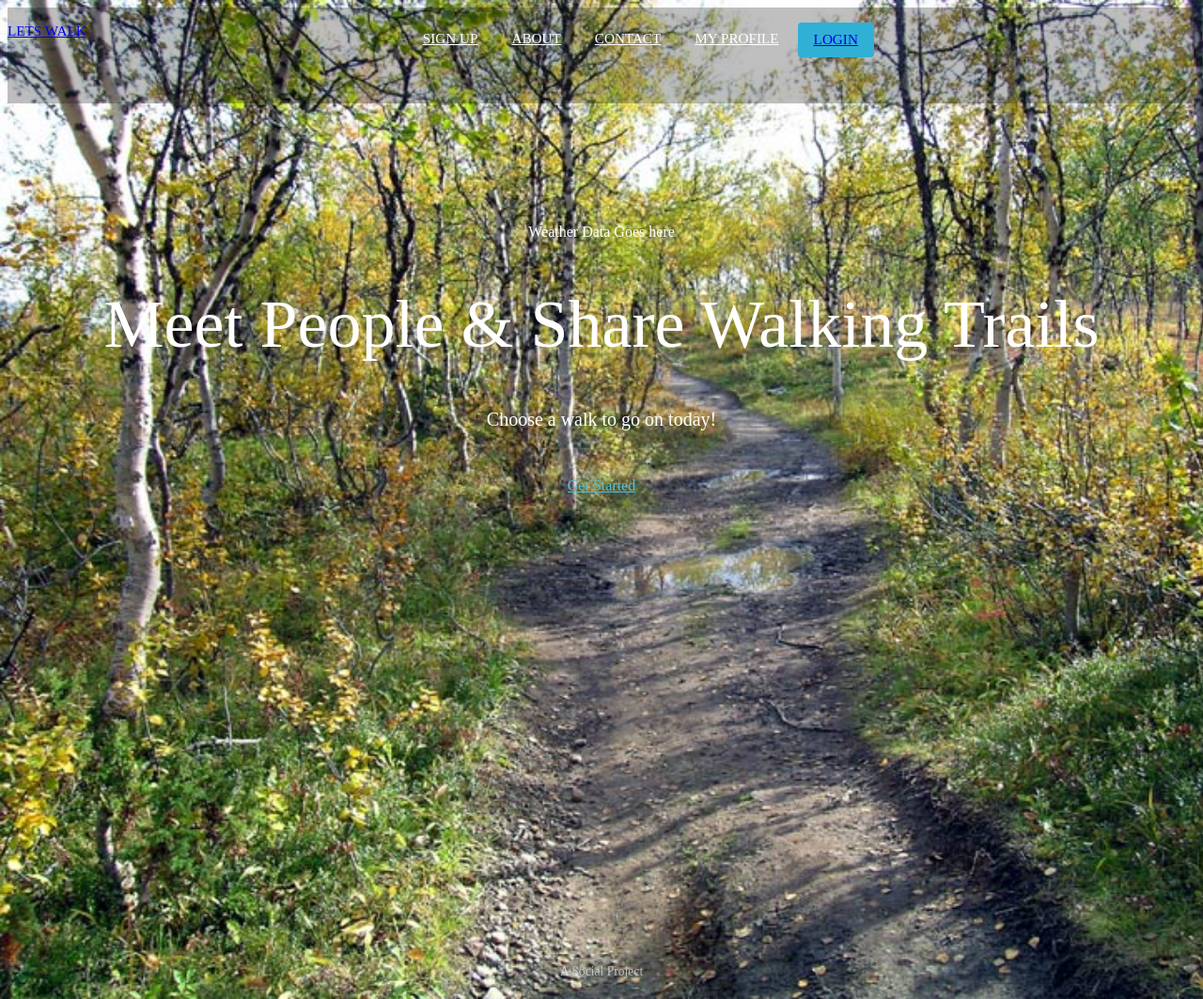
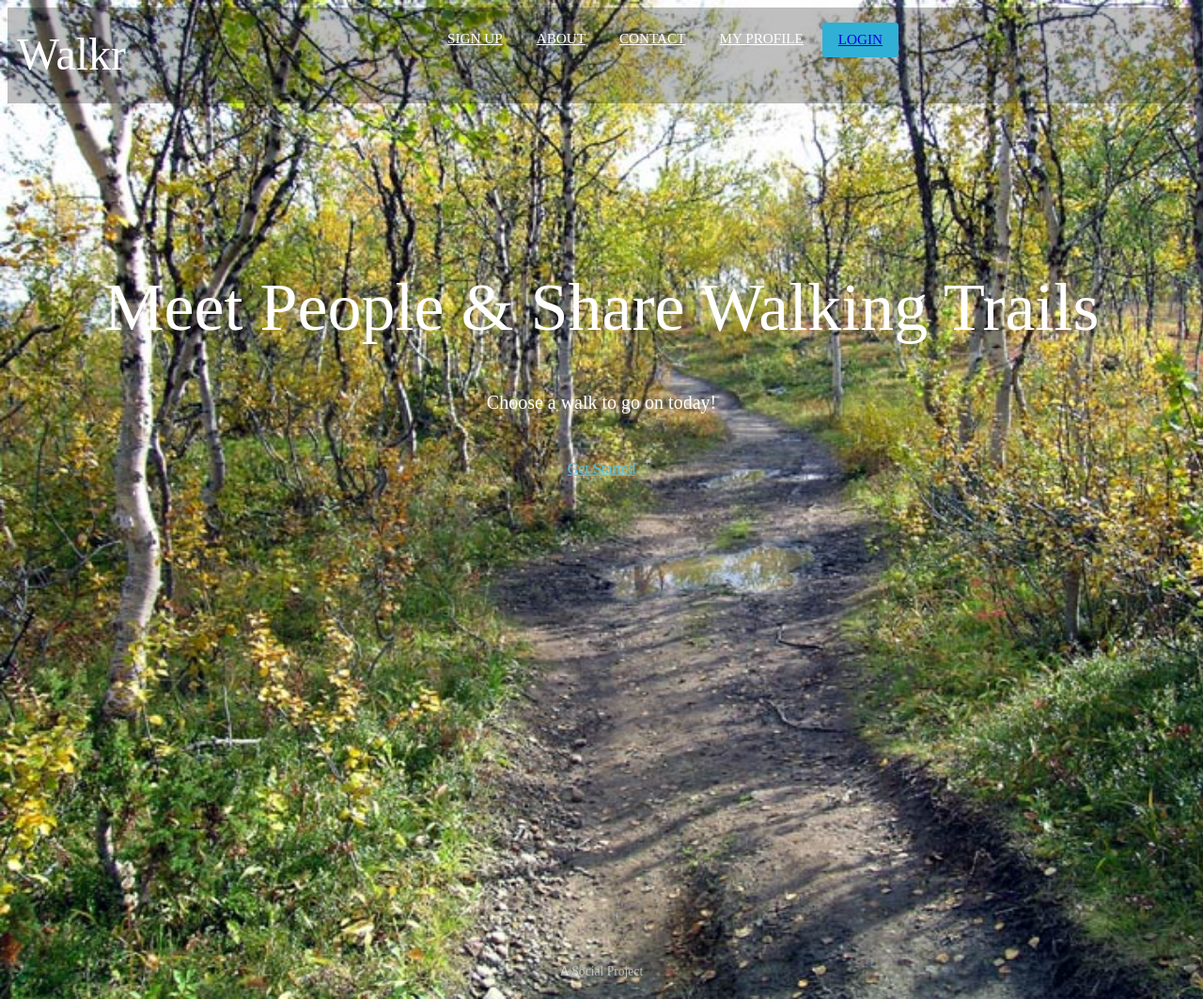
Before and after one commit to dean-vollebregt/Template, a website: page views/index.html in a window 1280 px wide. Shown: the whole page at 94% size. Drawn offline with nearby package versions, Linux system fonts and the light colour scheme; files that its build step writes are made by us from their sources.

Commit message:
Update logo

```diff
--- a/public/javascript/weather.js
+++ b/public/javascript/weather.js
@@ -17,6 +17,7 @@ function getLocalStorageItems(){
     return { lat : localStorage.getItem("lat"), long : localStorage.getItem("long")};
 }
 
+// https://sunrise-sunset.org/api
 function getWeather(coordinates) {
     return fetch(`https://api.sunrise-sunset.org/json?lat=${coordinates.lat}&lng=${coordinates.long}&date=today&formatted=0`);
 }
--- a/public/stylesheets/navbar.css
+++ b/public/stylesheets/navbar.css
@@ -1,5 +1,13 @@
 /* Font Sizes */
 
+#walkrLogo {
+    color: white;
+    font-family: 'Raleway';
+    font-size: 48px;
+    line-height: 1;
+    padding: 10px;
+
+}
 
 /* Component Styles */
 
--- a/views/index.html
+++ b/views/index.html
@@ -2,9 +2,6 @@
 {% block content %}
 
 <div class="main container text-xs-center">
-
-    <div id ="insertWeather">Weather Data Goes here</div>
-
     <h1 class="display-3">Meet People & Share Walking Trails</h1>
     <p class="lead">Choose a walk to go on today!</p>
     <a class="btn btn-info-outline btn-lg" href="/register">Get Started</a>
--- a/views/navbar.html
+++ b/views/navbar.html
@@ -1,8 +1,10 @@
 <nav class="navbar navbar-fixed-top navbar-dark bg-inverse">
+
     <div class="navbar-nav collapse navbar-toggleable-sm" id="navbar">
         <div class="container">
-            <a class="nav-item nav-link" href="/">Lets Walk</a>
+            <div id="walkrLogo" href="/">Walkr</div>
             <div class="nav-items clearfix">
+
                 {% if not currentUser %}
                 <a class="nav-item nav-link" href="register">Sign Up</a>
                 {% endif %}
```
